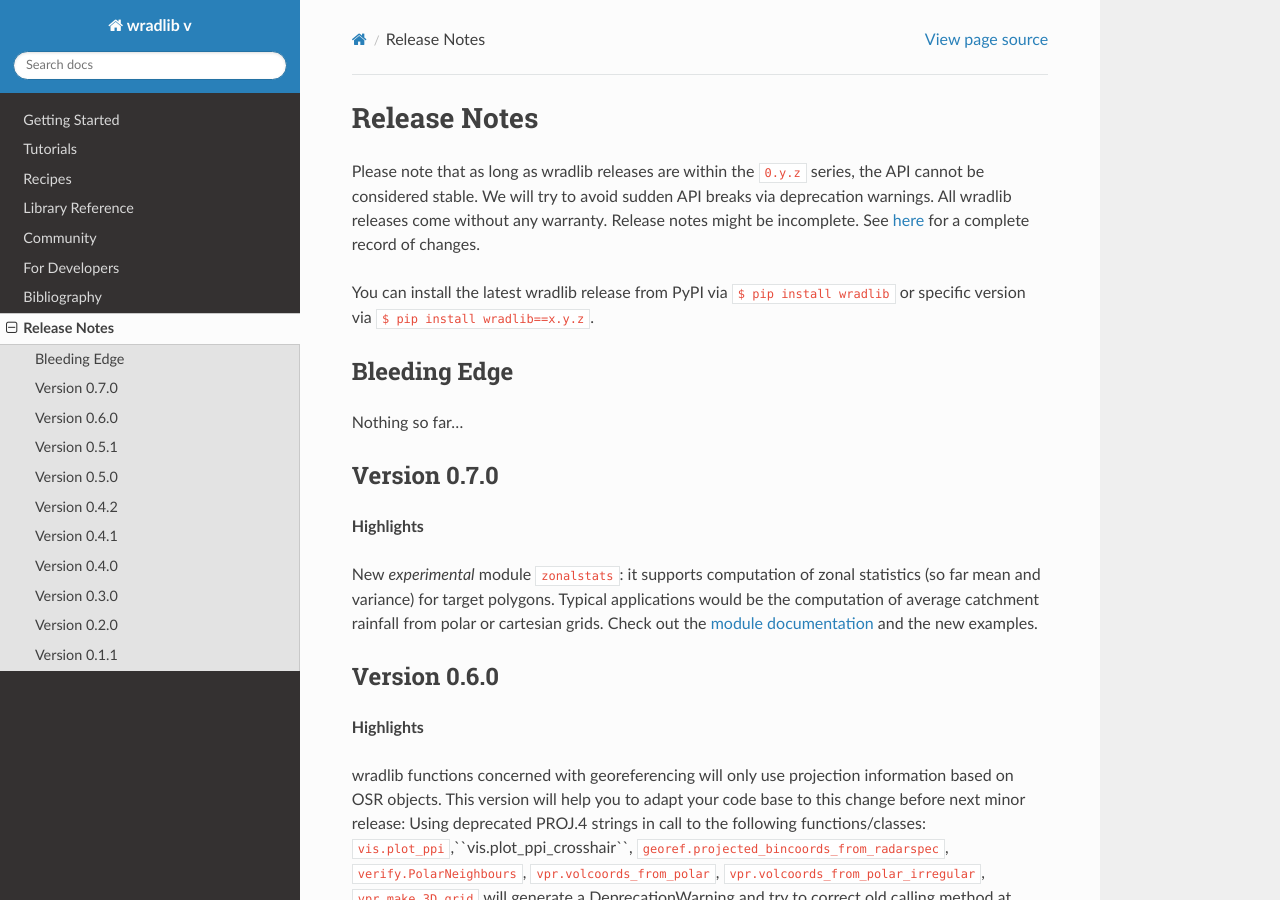
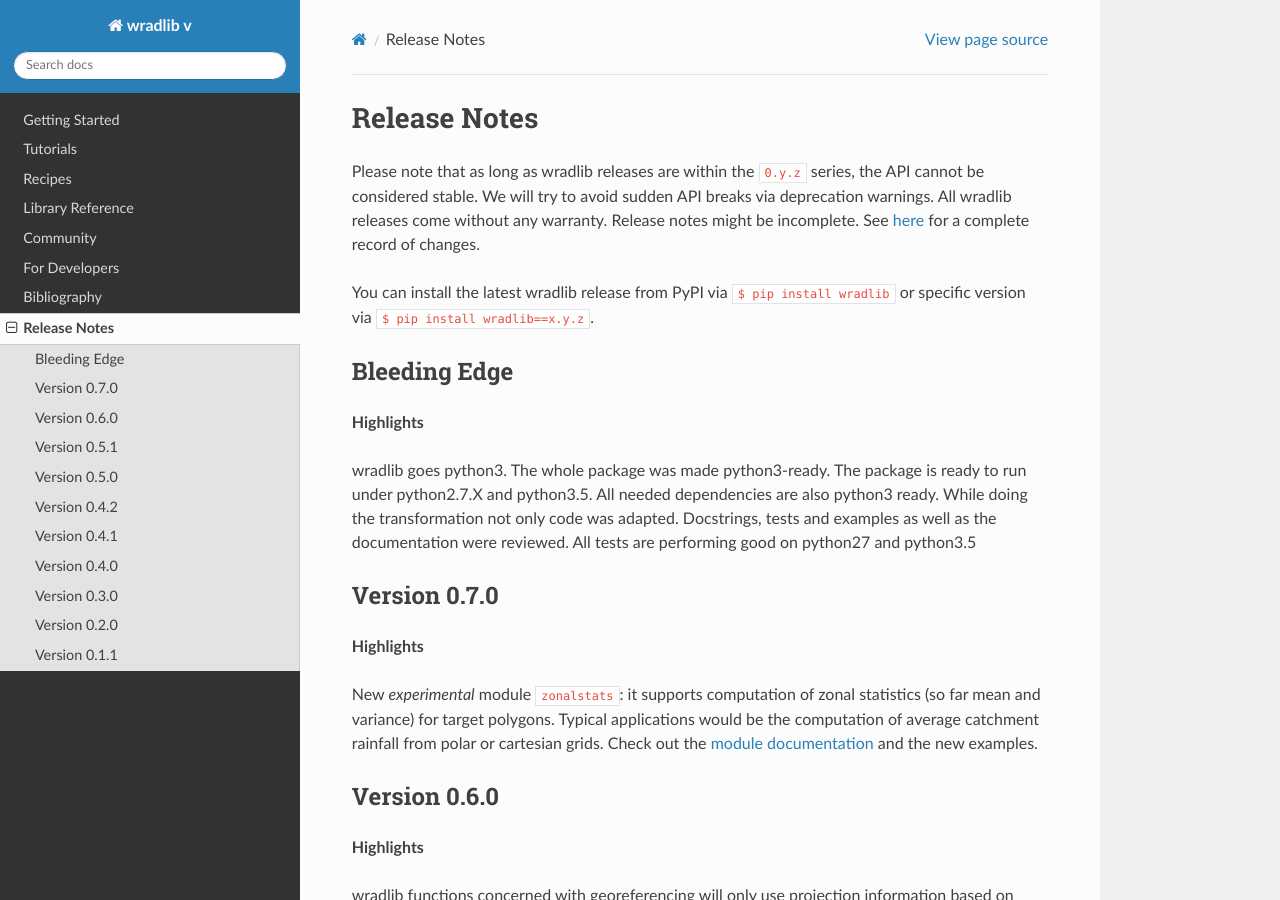
Before and after one commit to wradlib/wradlib-docs, a Sphinx documentation site: the page built from source/release_notes.rst, in a window 1280 px wide and 900 px high. Built offline with Sphinx 7.4.7 and the Read the Docs theme 2.0.0, drawn with Linux system fonts in a browser that asks for light colours.

Commit message:
DOC: change bleeding edge section in release_notes.rst

```diff
--- a/source/release_notes.rst
+++ b/source/release_notes.rst
@@ -9,7 +9,10 @@
 Bleeding Edge
 -------------
 
-Nothing so far...
+**Highlights**
+
+wradlib goes python3. The whole package was made python3-ready. The package is ready to run under python2.7.X and python3.5. All needed dependencies are also python3 ready.
+While doing the transformation not only code was adapted. Docstrings, tests and examples as well as the documentation were reviewed. All tests are performing good on python27 and python3.5
 
 
 Version 0.7.0
```
